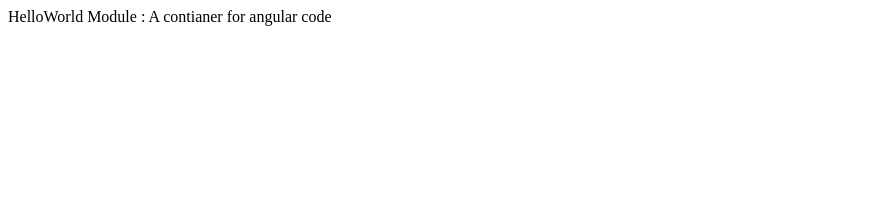
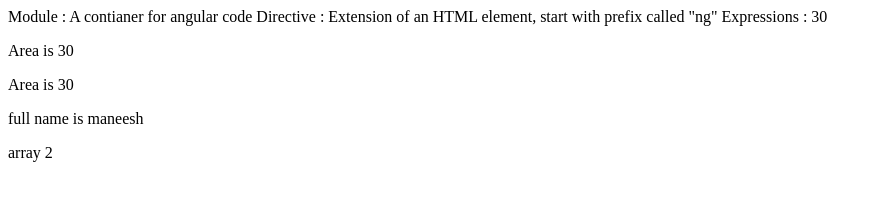
Before and after one commit to maneeswarmutyala/angularjs, a plain HTML site: page index.html in a window 1280 px wide. Shown: the whole page, without its empty margins (0-882 px from the left). Drawn offline with nearby package versions, Linux system fonts and the light colour scheme.

Commit message:
ng init and ng bind

```diff
--- a/index.html
+++ b/index.html
@@ -5,11 +5,20 @@
     <title>Angular</title>
 </head>
 
-<body ng-app>
+<body ng-app="maneesh" ng-init="a=5;b=6">
     <script type="text/javascript" src="https://ajax.googleapis.com/ajax/libs/angularjs/1.8.2/angular.min.js"></script>
     <script type="text/javascript" src="app.js"></script>
-    {{ "Hello" + "World"}}
     Module : A contianer for angular code
+    Directive : Extension of an HTML element, start with prefix called "ng"
+    Expressions : {{a*b}}
+    <p>Area is {{a*b}}</p>
+    <p>Area is <span ng-bind="a*b"></span></p>
+    <div ng-init="fname='maneesh';">
+        <p>full name is {{fname}}</p>
+    </div>
+    <div ng-init="even=[2,4,6,8]">
+        <p>array {{even[0]}}</p>
+    </div>
 </body>
 
 </html>
```
